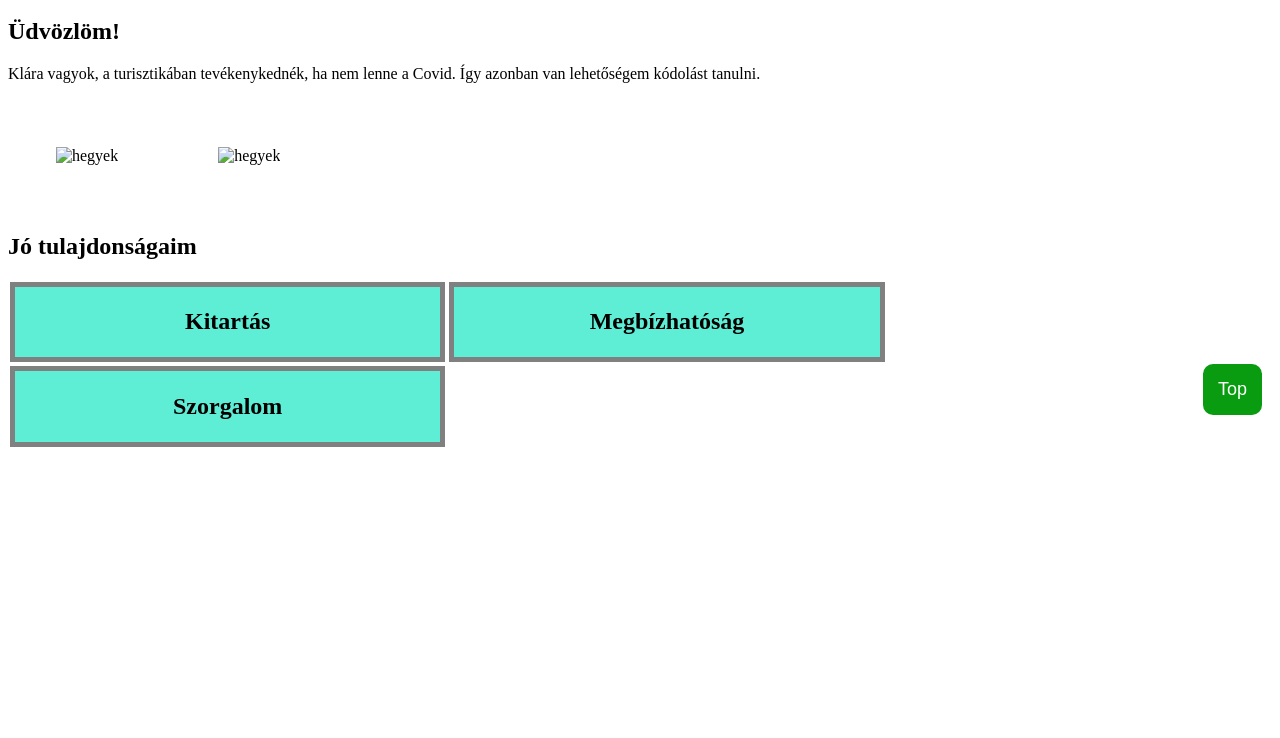
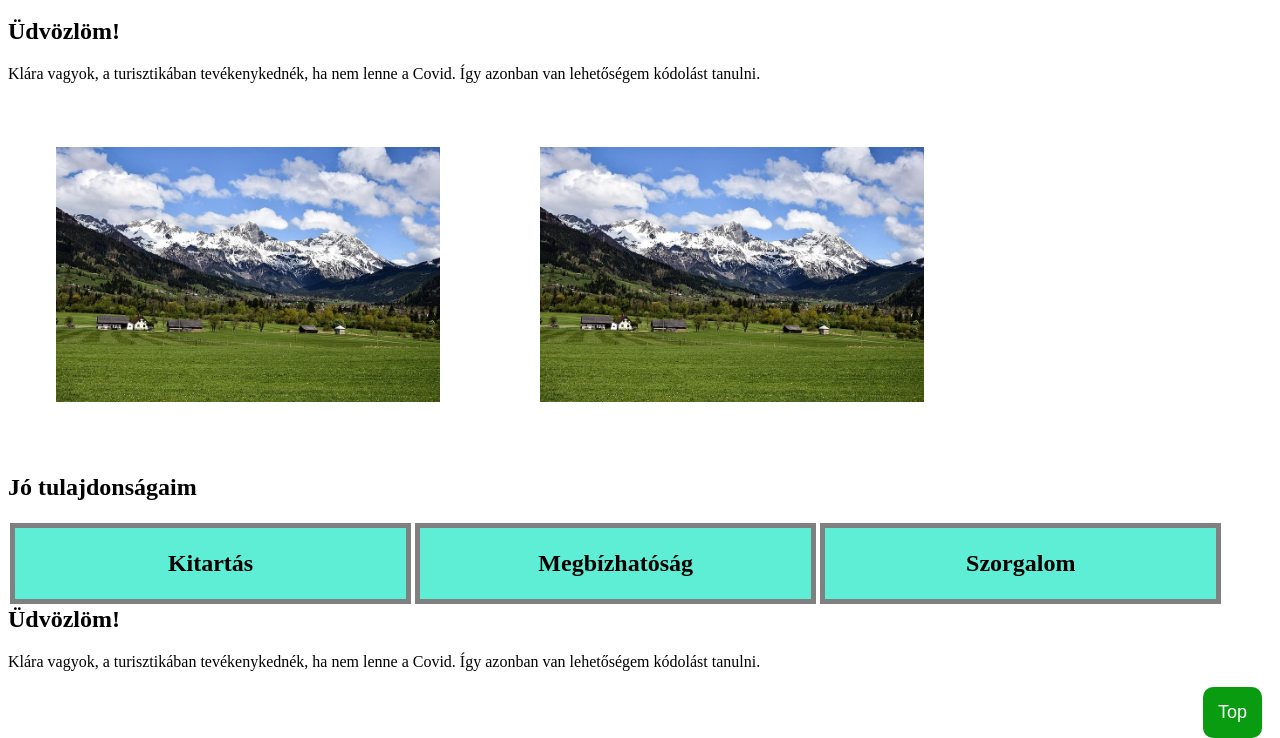
Before and after one commit to zsklari/project-html-001-about-site, a plain HTML site: page index.html in a window 1280 px wide. Shown: the part 136-874 px from the top of the page. Before the commit the page ends 800 px from the top, so only its background shows below. Drawn offline with Linux system fonts and the light colour scheme.

Commit message:
added text boxes in index.html

```diff
--- a/assets/css/style.css
+++ b/assets/css/style.css
@@ -19,7 +19,7 @@
     float: left;
     text-align: center;
     background-color: rgb(94, 238, 214);
-    width: calc(100% / 3);
+    width: calc(33% - 30px);
     margin: 2px;
     border: 5px solid gray;
     padding: 2px;
--- a/index.html
+++ b/index.html
@@ -28,8 +28,8 @@
             </p>
         </article>
         <article>
-            <img src="img/berge.jpg" alt="hegyek" height="430 px">
-            <img src="berge.jpg" alt="hegyek">
+            <img src="assets/img/berge.jpg" alt="hegyek">
+            <img src="assets/img/berge.jpg" alt="hegyek">
         </article>
         <article>
             <h2>Jó tulajdonságaim</h2>
@@ -45,7 +45,12 @@
         </div>
     </main>
     <section>
-
+        <div>
+            <h2>Üdvözlöm!</h2>
+            <p>Klára vagyok, a turisztikában tevékenykednék, ha nem lenne a Covid.
+            Így azonban van lehetőségem kódolást tanulni.
+            </p>
+        </div>
     </section>
     <footer>
         <a href="#home">
```
